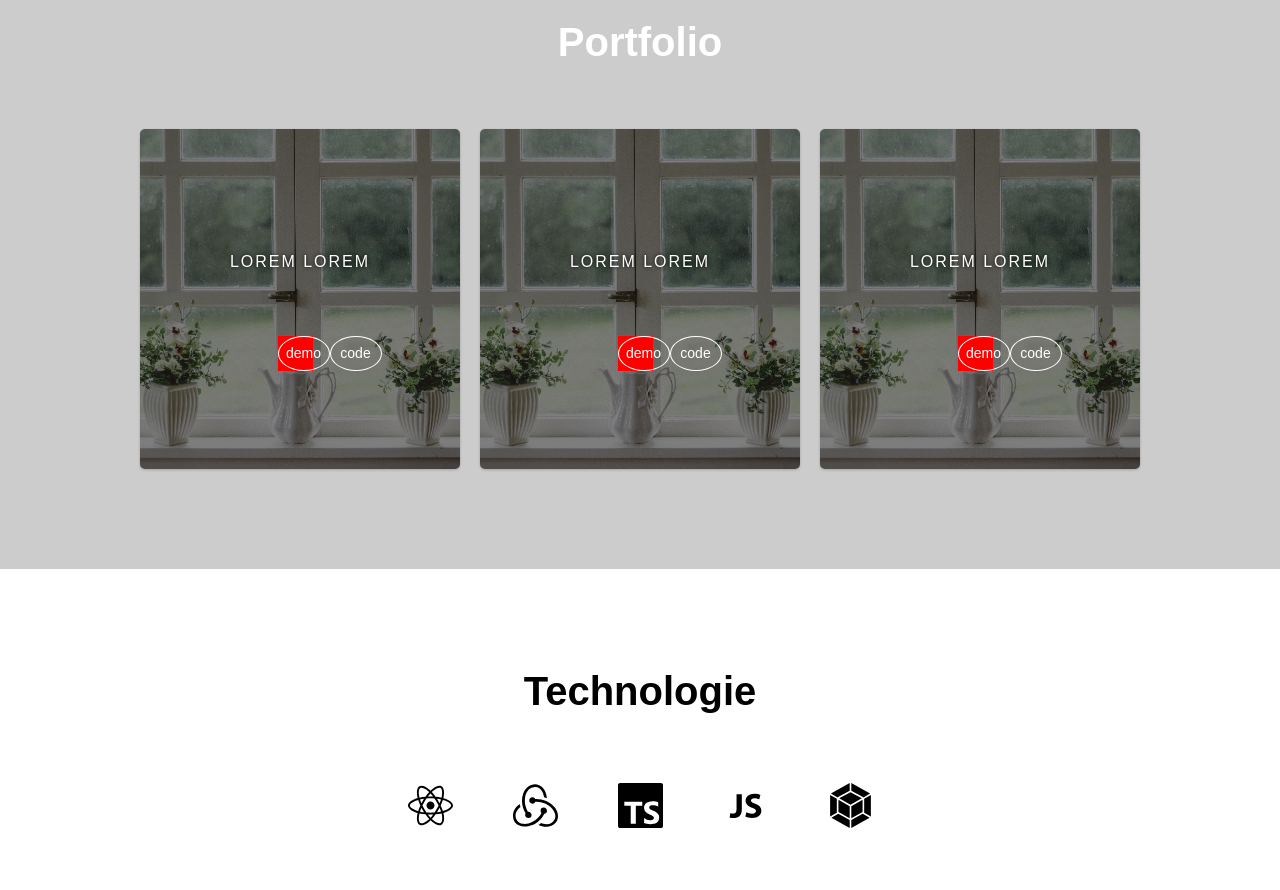
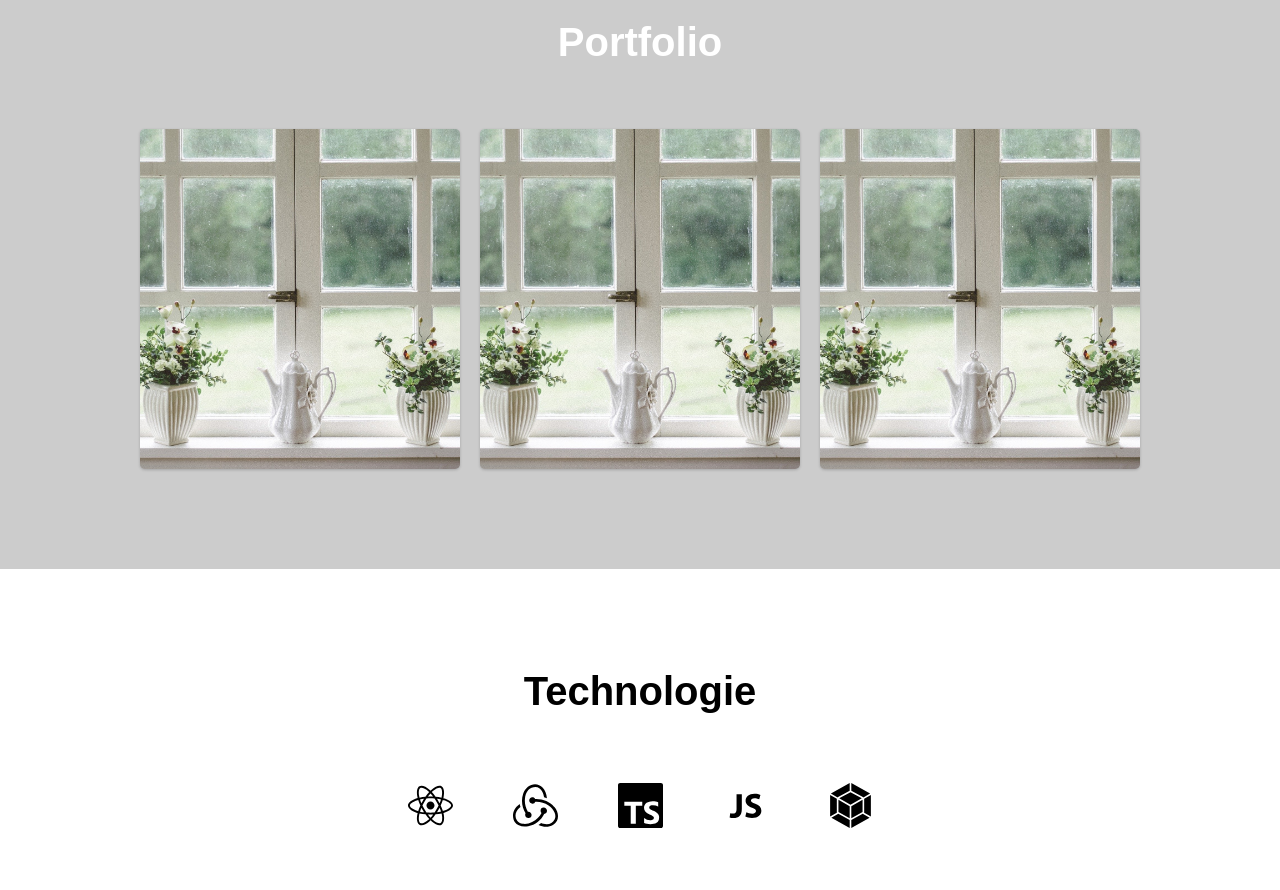
Before and after one commit to oknaAnko/portfolio-website, a React (Create React App) app: page / in a window 1280 px wide. Shown: the part 1820-2710 px from the top of the page. Built offline with nearby package versions, Linux system fonts and the light colour scheme; a web font is replaced by a local one.

Commit message:
styles: Project card buttons

```diff
--- a/src/components/ButtonElement.js
+++ b/src/components/ButtonElement.js
@@ -26,13 +26,10 @@ export const Button = styled(Link)`
 `;
 
 export const SmallButton = styled(Button)`
-  /* flex-direction: column; */
   white-space: normal;
-  /* border: none; */
-  font-size: 14px;
   color: #fff;
   background-color: transparent;
-
+  padding: 0;
   width: 100%;
   height: 100%;
   border: 1px solid #fff;
@@ -44,9 +41,7 @@ export const SmallButton = styled(Button)`
   transition-delay: 0s;
 
   &:hover {
-    /* border: none; */
     color: #fff;
     background-color: #101010;
-    /* box-shadow: 0px 0px 10px -1px white; */
   }
 `;
--- a/src/components/ProjectSection/ProjectElements.js
+++ b/src/components/ProjectSection/ProjectElements.js
@@ -1,6 +1,6 @@
-import styled from "styled-components/macro";
+import styled, { css } from "styled-components/macro";
 import windowImg from "../../images/window.jpg";
-import { BsCodeSlash } from "react-icons/bs";
+import { BsCodeSlash, BsSearch } from "react-icons/bs";
 
 // @mixin transition-mix($property: all, $duration: 0.2s, $timing: linear, $delay: 0s) {
 //   transition-property: $property;
@@ -81,8 +81,8 @@ export const ProjectBackground = styled.div`
   height: 100%;
   border-radius: 5px;
   background-color: rgba(0, 0, 0, 0.5);
-  /* opacity: 0; */
-  opacity: 1;
+  opacity: 0;
+  /* opacity: 1; */
   /* transition: all 0.25s ease-in-out; */
   display: flex;
   flex-direction: column;
@@ -142,23 +142,23 @@ export const ProjectP = styled.p`
   }
 `;
 
-export const BtnWrap = styled.div`
+export const BtnContainer = styled.div`
   display: flex;
   flex-direction: row;
-  /* justify-content: space-around; */
+`;
 
+export const BtnWrap = styled.div`
   position: relative;
   top: 20px;
   left: 0;
   width: 35px;
   height: 35px;
-  opacity: 1;
-  /* margin-right: 10px; */
-  /* opacity: 0; */
+  /* opacity: 1; */
+  margin-right: 10px;
+  opacity: 0;
 
   &:nth-child(2) {
-    margin-right: 10px;
-    background-color: red;
+    margin-right: 0;
   }
 
   ${ProjectCard}:hover & {
@@ -183,8 +183,15 @@ export const BtnWrap = styled.div`
   }
 `;
 
-export const IconCode = styled(BsCodeSlash)`
-  font-size: 25px;
-  margin-top: 8px;
+const iconStyle = css`
+  font-size: 16px;
   fill: #fff;
 `;
+
+export const IconCode = styled(BsCodeSlash)`
+  ${iconStyle}
+`;
+
+export const IconSearch = styled(BsSearch)`
+  ${iconStyle}
+`;
--- a/src/components/ProjectSection/ProjectSection.js
+++ b/src/components/ProjectSection/ProjectSection.js
@@ -7,8 +7,10 @@ import {
   ProjectCard,
   ProjectBackground,
   ProjectP,
+  BtnContainer,
   BtnWrap,
   IconCode,
+  IconSearch,
 } from "./ProjectElements";
 
 const ProjectSection = () => {
@@ -19,43 +21,52 @@ const ProjectSection = () => {
         <ProjectCard>
           <ProjectBackground>
             <ProjectP>Lorem lorem</ProjectP>
+            <BtnContainer>
               <BtnWrap>
                 <SmallButton to="#" primary="false">
-                demo
-              </SmallButton>
-              <SmallButton to="#" primary="false">
-                <span>code</span>
                   <IconCode />
                 </SmallButton>
               </BtnWrap>
+              <BtnWrap>
+                <SmallButton to="#" primary="false">
+                  <IconSearch />
+                </SmallButton>
+              </BtnWrap>
+            </BtnContainer>
           </ProjectBackground>
         </ProjectCard>
         <ProjectCard>
           <ProjectBackground>
             <ProjectP>Lorem lorem</ProjectP>
+            <BtnContainer>
               <BtnWrap>
                 <SmallButton to="#" primary="false">
-                demo
-              </SmallButton>
-              <SmallButton to="#" primary="false">
-                <span>code</span>
                   <IconCode />
                 </SmallButton>
               </BtnWrap>
+              <BtnWrap>
+                <SmallButton to="#" primary="false">
+                  <IconSearch />
+                </SmallButton>
+              </BtnWrap>
+            </BtnContainer>
           </ProjectBackground>
         </ProjectCard>
         <ProjectCard>
           <ProjectBackground>
             <ProjectP>Lorem lorem</ProjectP>
+            <BtnContainer>
               <BtnWrap>
                 <SmallButton to="#" primary="false">
-                demo
-              </SmallButton>
-              <SmallButton to="#" primary="false">
-                <span>code</span>
                   <IconCode />
                 </SmallButton>
               </BtnWrap>
+              <BtnWrap>
+                <SmallButton to="#" primary="false">
+                  <IconSearch />
+                </SmallButton>
+              </BtnWrap>
+            </BtnContainer>
           </ProjectBackground>
         </ProjectCard>
       </ProjectWrapper>
```
Lines whose indentation alone changed are shown as unchanged.
